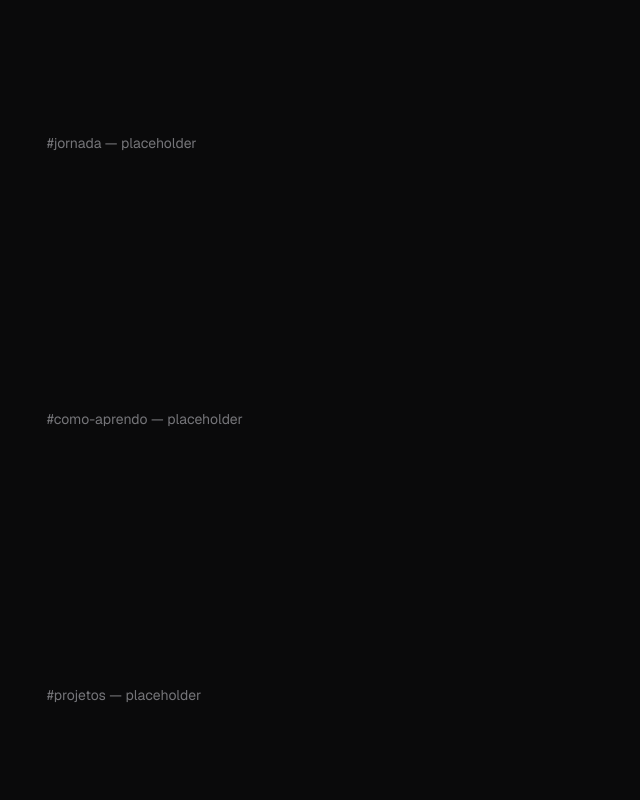
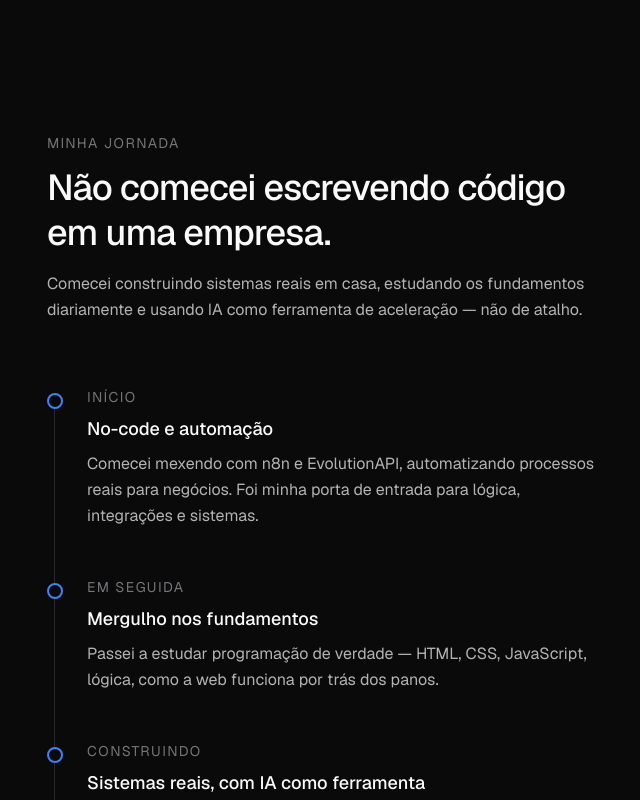
Before and after one commit to robilao1/portfolio, a Next.js app: page / in a window 1280 px wide. Shown: the part 740-1540 px from the top of the page, without its empty margins (113-753 px from the left). Built offline with nearby package versions, Linux system fonts and the light colour scheme.

Commit message:
feat: adiciona secao Minha Jornada (etapa 5)

```diff
--- a/app/page.tsx
+++ b/app/page.tsx
@@ -1,5 +1,6 @@
 import { Header } from "@/components/layout/header";
 import { Hero } from "@/components/sections/hero";
+import { Jornada } from "@/components/sections/jornada";
 
 export default function Home() {
   return (
@@ -8,11 +9,7 @@
 
       <main>
         <Hero />
-
-        {/* Placeholders — cada seção será construída na sua própria etapa */}
-        <section id="jornada" className="section-spacing container-content">
-          <p className="text-small">#jornada — placeholder</p>
-        </section>
+        <Jornada />
         <section id="como-aprendo" className="section-spacing container-content">
           <p className="text-small">#como-aprendo — placeholder</p>
         </section>
--- /dev/null
+++ b/components/sections/jornada.tsx
@@ -0,0 +1,88 @@
+"use client";
+
+import { motion } from "framer-motion";
+
+const MILESTONES = [
+  {
+    period: "Início",
+    title: "No-code e automação",
+    description:
+      "Comecei mexendo com n8n e EvolutionAPI, automatizando processos reais para negócios. Foi minha porta de entrada para lógica, integrações e sistemas.",
+  },
+  {
+    period: "Em seguida",
+    title: "Mergulho nos fundamentos",
+    description:
+      "Passei a estudar programação de verdade — HTML, CSS, JavaScript, lógica, como a web funciona por trás dos panos.",
+  },
+  {
+    period: "Construindo",
+    title: "Sistemas reais, com IA como ferramenta",
+    description:
+      "Comecei a construir produtos completos (SaaS, automações, CRMs), usando Inteligência Artificial para acelerar o desenvolvimento — sem abrir mão de entender o que estava sendo construído.",
+  },
+  {
+    period: "Hoje",
+    title: "Aprofundando em React, TypeScript e arquitetura",
+    description:
+      "Sigo construindo enquanto estudo os fundamentos de arquitetura de software, banco de dados e boas práticas — ainda em evolução, ainda aprendendo todos os dias.",
+  },
+];
+
+export function Jornada() {
+  return (
+    <section id="jornada" className="section-spacing container-content">
+      <motion.div
+        initial={{ opacity: 0, y: 12 }}
+        whileInView={{ opacity: 1, y: 0 }}
+        viewport={{ once: true, margin: "-80px" }}
+        transition={{ duration: 0.5 }}
+      >
+        <p className="text-small uppercase tracking-widest">Minha Jornada</p>
+        <h2 className="text-heading mt-3 max-w-xl">
+          Não comecei escrevendo código em uma empresa.
+        </h2>
+        <p className="text-body max-w-xl mt-4">
+          Comecei construindo sistemas reais em casa, estudando os
+          fundamentos diariamente e usando IA como ferramenta de
+          aceleração — não de atalho.
+        </p>
+      </motion.div>
+
+      <div className="mt-16 relative">
+        {/* Linha vertical conectando os marcos */}
+        <div
+          className="absolute left-[7px] top-2 bottom-2 w-px bg-border"
+          aria-hidden="true"
+        />
+
+        <ol className="space-y-12">
+          {MILESTONES.map((milestone, index) => (
+            <motion.li
+              key={milestone.title}
+              initial={{ opacity: 0, y: 12 }}
+              whileInView={{ opacity: 1, y: 0 }}
+              viewport={{ once: true, margin: "-80px" }}
+              transition={{ duration: 0.5, delay: index * 0.08 }}
+              className="relative pl-10"
+            >
+              <span
+                className="absolute left-0 top-1.5 h-4 w-4 rounded-full border-2 border-accent bg-background"
+                aria-hidden="true"
+              />
+              <p className="text-small uppercase tracking-widest">
+                {milestone.period}
+              </p>
+              <h3 className="text-lg font-medium text-foreground mt-2">
+                {milestone.title}
+              </h3>
+              <p className="text-body mt-2 max-w-lg">
+                {milestone.description}
+              </p>
+            </motion.li>
+          ))}
+        </ol>
+      </div>
+    </section>
+  );
+}
```
